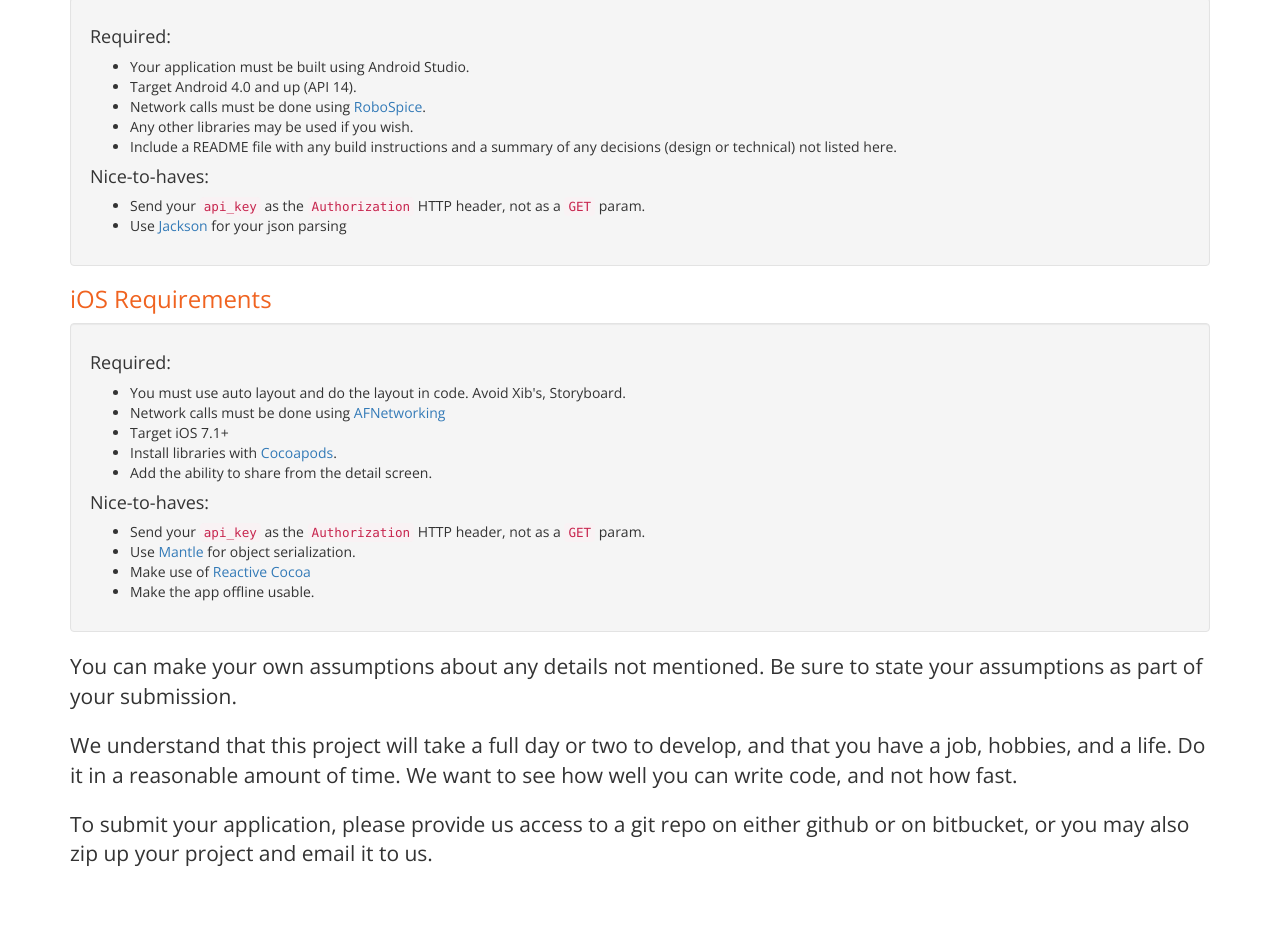
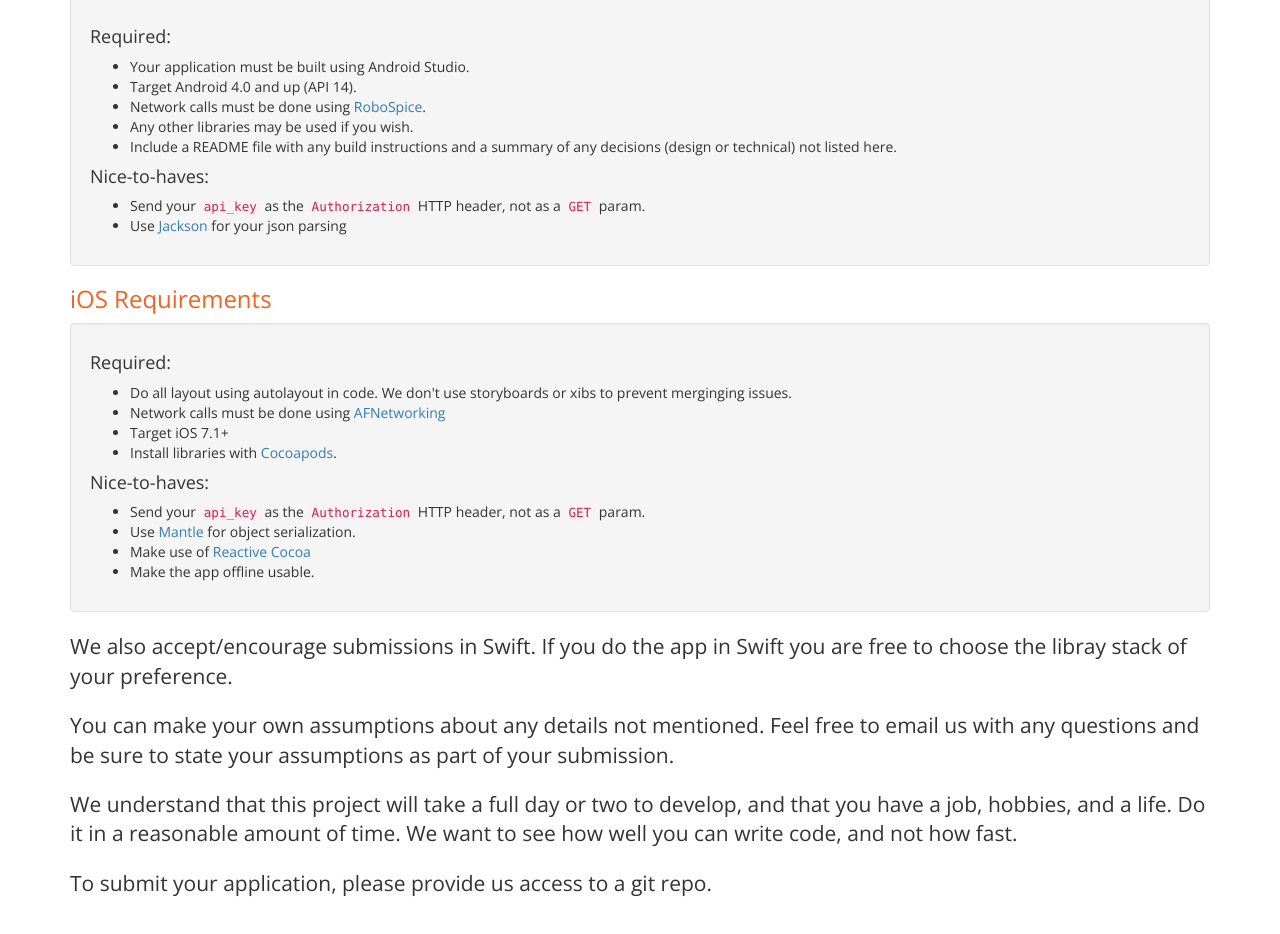
Before and after one commit to percolate/coffeeapi, a plain HTML site: page index.html in a window 1280 px wide. Shown: the part 338-1272 px from the top of the page. Drawn offline with nearby package versions, Linux system fonts and the light colour scheme.

Commit message:
Update index.html

```diff
--- a/index.html
+++ b/index.html
@@ -57,11 +57,10 @@
 
         <h4>Required:</h4>
         <ul>
-          <li>You must use auto layout and do the layout in code. Avoid Xib's, Storyboard.</li>
+          <li>Do all layout using autolayout in code. We don't use storyboards or xibs to prevent merginging issues.</li>
           <li>Network calls must be done using <a href="https://github.com/AFNetworking/AFNetworking">AFNetworking</a></li>
           <li>Target iOS 7.1+</li>
           <li>Install libraries with <a href="http://cocoapods.org/">Cocoapods</a>.</li>
-          <li>Add the ability to share from the detail screen.</li>
 	</ul>
 
         <h4>Nice-to-haves:</h4>
@@ -73,9 +72,10 @@
         </ul>
       </div>
 
-      <p class="lead">You can make your own assumptions about any details not mentioned.  Be sure to state your assumptions as part of your submission.</p>
+      <p class="lead">We also accept/encourage submissions in Swift. If you do the app in Swift you are free to choose the libray stack of your preference.</p>
+      <p class="lead">You can make your own assumptions about any details not mentioned. Feel free to email us with any questions and be sure to state your assumptions as part of your submission.</p>
       <p class="lead">We understand that this project will take a full day or two to develop, and that you have a job, hobbies, and a life. Do it in a reasonable amount of time. We want to see how well you can write code, and not how fast.</p>
-      <p class="lead">To submit your application, please provide us access to a git repo on either github or on bitbucket, or you may also zip up your project and email it to us.</p>
+      <p class="lead">To submit your application, please provide us access to a git repo.</p>
       <p class="lead">&nbsp;</p>
     </div>
   </body>
```
